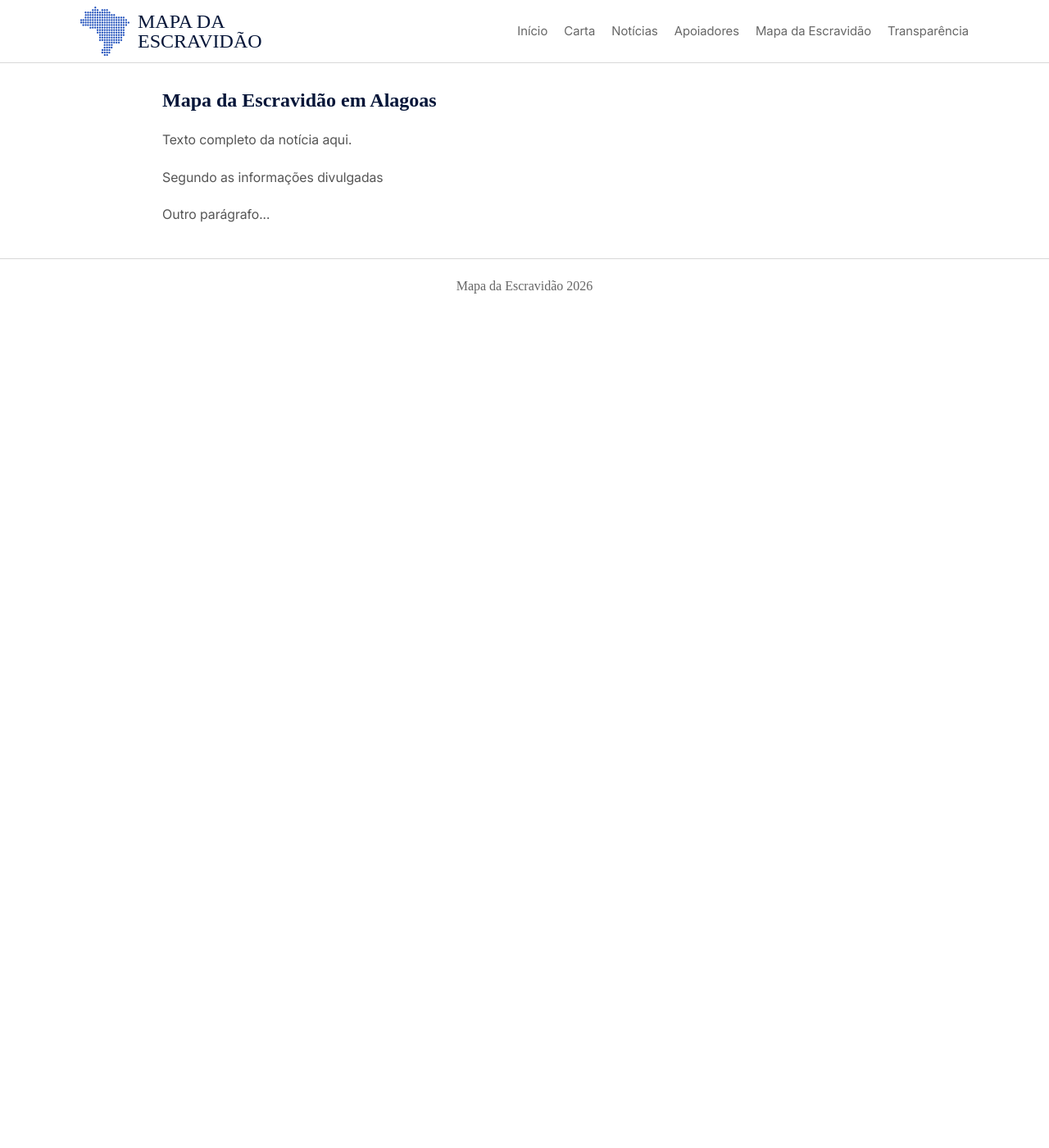
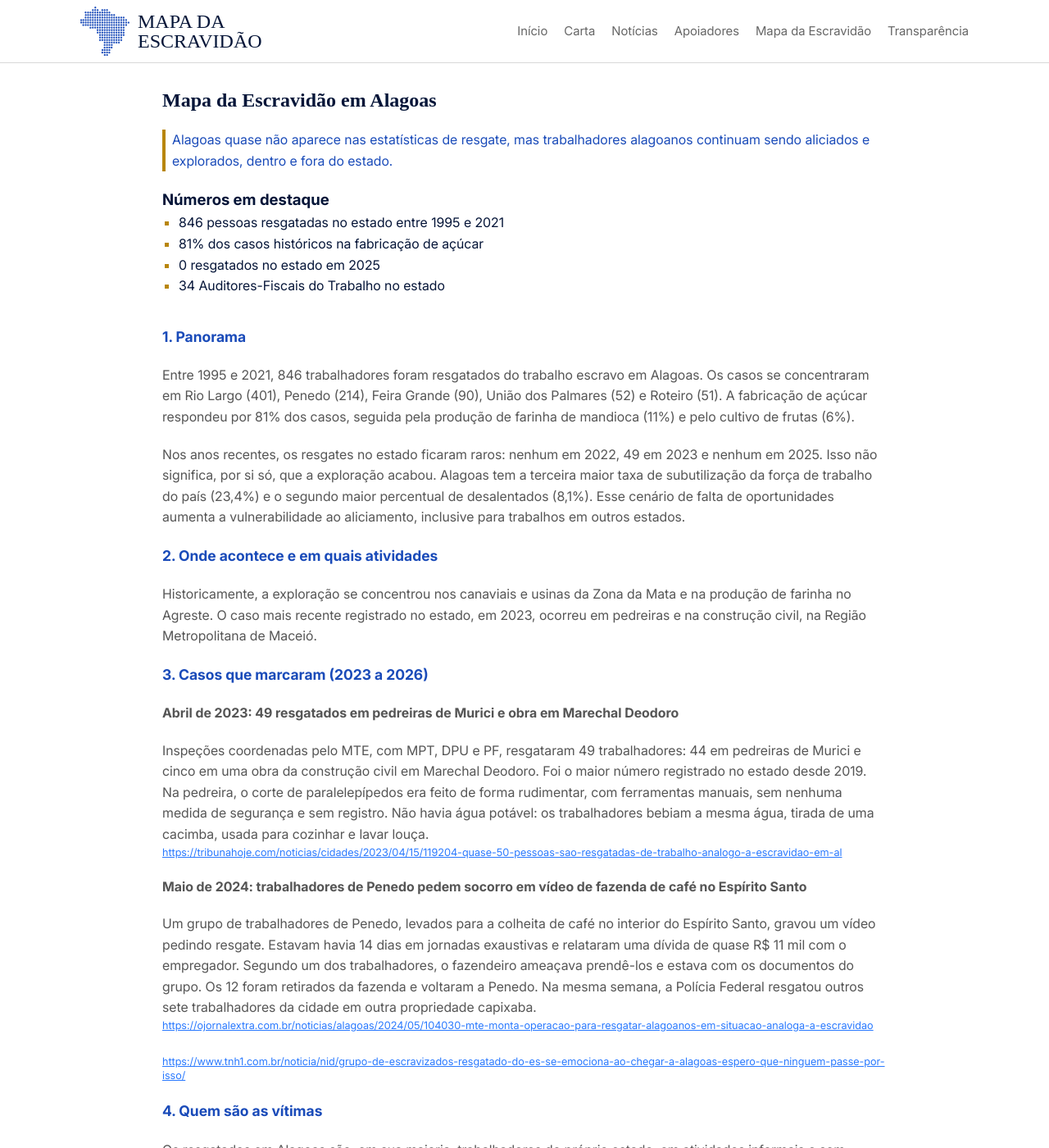
Before and after one commit to Landowski/mapa-escravidao, a Jekyll site: the page built from mapa-escravidao/alagoas.html, in a window 1280 px wide and 1400 px high. Shown: the whole window at 82% size. Built offline with Jekyll 4.4.1, drawn with Linux system fonts in a browser that asks for light colours; some web fonts are replaced; some of the changed text lies outside the part shown.

Commit message:
Add files via upload

```diff
--- a/mapa-escravidao/alagoas.html
+++ b/mapa-escravidao/alagoas.html
@@ -9,11 +9,52 @@ permalink: /mapa-escravidao/alagoas
 
                 <h1 class="title">Mapa da Escravidão em Alagoas</h1>
 
-                <p>Texto completo da notícia aqui.</p>
+                <p class="abertura">Alagoas quase não aparece nas estatísticas de resgate, mas trabalhadores alagoanos continuam sendo aliciados e explorados, dentro e fora do estado.</p>
 
-                <p>Segundo as informações divulgadas</p>
+                <h3>Números em destaque</h3>
 
-                <p>Outro parágrafo...</p>
+                <ul class="destaque">
+                    <li>846 pessoas resgatadas no estado entre 1995 e 2021</li>
+                    <li>81% dos casos históricos na fabricação de açúcar</li>
+                    <li>0 resgatados no estado em 2025</li>
+                    <li>34 Auditores-Fiscais do Trabalho no estado</li>
+                </ul>
+
+                <h4>1. Panorama</h4>
+
+                <p>Entre 1995 e 2021, 846 trabalhadores foram resgatados do trabalho escravo em Alagoas. Os casos se concentraram em Rio Largo (401), Penedo (214), Feira Grande (90), União dos Palmares (52) e Roteiro (51). A fabricação de açúcar respondeu por 81% dos casos, seguida pela produção de farinha de mandioca (11%) e pelo cultivo de frutas (6%).</p>
+
+                <p>Nos anos recentes, os resgates no estado ficaram raros: nenhum em 2022, 49 em 2023 e nenhum em 2025. Isso não significa, por si só, que a exploração acabou. Alagoas tem a terceira maior taxa de subutilização da força de trabalho do país (23,4%) e o segundo maior percentual de desalentados (8,1%). Esse cenário de falta de oportunidades aumenta a vulnerabilidade ao aliciamento, inclusive para trabalhos em outros estados.</p>
+
+                <h4>2. Onde acontece e em quais atividades</h4>
+
+                <p>Historicamente, a exploração se concentrou nos canaviais e usinas da Zona da Mata e na produção de farinha no Agreste. O caso mais recente registrado no estado, em 2023, ocorreu em pedreiras e na construção civil, na Região Metropolitana de Maceió.</p>
+
+                <h4>3. Casos que marcaram (2023 a 2026)</h4>
+
+                <p><strong>Abril de 2023: 49 resgatados em pedreiras de Murici e obra em Marechal Deodoro</strong></p>
+
+                <p>Inspeções coordenadas pelo MTE, com MPT, DPU e PF, resgataram 49 trabalhadores: 44 em pedreiras de Murici e cinco em uma obra da construção civil em Marechal Deodoro. Foi o maior número registrado no estado desde 2019. Na pedreira, o corte de paralelepípedos era feito de forma rudimentar, com ferramentas manuais, sem nenhuma medida de segurança e sem registro. Não havia água potável: os trabalhadores bebiam a mesma água, tirada de uma cacimba, usada para cozinhar e lavar louça.
+                    <br>
+                <a class="escravidao-link" href="https://tribunahoje.com/noticias/cidades/2023/04/15/119204-quase-50-pessoas-sao-resgatadas-de-trabalho-analogo-a-escravidao-em-al" target="_blank">https://tribunahoje.com/noticias/cidades/2023/04/15/119204-quase-50-pessoas-sao-resgatadas-de-trabalho-analogo-a-escravidao-em-al</a></p>
+
+                <p><strong>Maio de 2024: trabalhadores de Penedo pedem socorro em vídeo de fazenda de café no Espírito Santo</strong></p>
+
+                <p>Um grupo de trabalhadores de Penedo, levados para a colheita de café no interior do Espírito Santo, gravou um vídeo pedindo resgate. Estavam havia 14 dias em jornadas exaustivas e relataram uma dívida de quase R$ 11 mil com o empregador. Segundo um dos trabalhadores, o fazendeiro ameaçava prendê-los e estava com os documentos do grupo. Os 12 foram retirados da fazenda e voltaram a Penedo. Na mesma semana, a Polícia Federal resgatou outros sete trabalhadores da cidade em outra propriedade capixaba.
+                    <br>
+                <a class="escravidao-link" href="https://ojornalextra.com.br/noticias/alagoas/2024/05/104030-mte-monta-operacao-para-resgatar-alagoanos-em-situacao-analoga-a-escravidao" target="_blank">https://ojornalextra.com.br/noticias/alagoas/2024/05/104030-mte-monta-operacao-para-resgatar-alagoanos-em-situacao-analoga-a-escravidao</a>
+                    <br>
+                <a class="escravidao-link" href="https://www.tnh1.com.br/noticia/nid/grupo-de-escravizados-resgatado-do-es-se-emociona-ao-chegar-a-alagoas-espero-que-ninguem-passe-por-isso/" target="_blank">https://www.tnh1.com.br/noticia/nid/grupo-de-escravizados-resgatado-do-es-se-emociona-ao-chegar-a-alagoas-espero-que-ninguem-passe-por-isso/</a></p>
+
+                <h4>4. Quem são as vítimas</h4>
+
+                <p>Os resgatados em Alagoas são, em sua maioria, trabalhadores do próprio estado, em atividades informais e sem qualquer proteção. Uma parte importante das vítimas alagoanas, porém, é explorada longe de casa. Aliciadores recrutam trabalhadores em cidades do interior, como Penedo, com promessas de trabalho em colheitas de outros estados. Lá, as vítimas acabam presas por dívidas, ameaças e retenção de documentos. Esses casos entram nas estatísticas dos estados onde a exploração ocorre, e não nas de Alagoas.</p>
+
+                <h4>5. Cenário da fiscalização</h4>
+
+                <p>Alagoas tem 34 Auditores-Fiscais do Trabalho, com média de idade de 48,7 anos, para uma força de trabalho de 1,32 milhão de pessoas. É um auditor para cada 38,8 mil trabalhadores. Pela referência intermediária de 1 inspetor para 20 mil trabalhadores, entre as razões indicativas da OIT, seriam necessários cerca de 66.</p>
+
+                <p class="fontes">Fontes: Ministério do Trabalho e Emprego / Secretaria de Inspeção do Trabalho; Superintendência Regional do Trabalho em Alagoas; Ministério Público do Trabalho; Observatório da Erradicação do Trabalho Escravo e do Tráfico de Pessoas (SmartLab MPT/OIT); Polícia Federal; Painel Estatístico de Pessoal (MGI), consulta em 26/09/2026; IBGE, PNAD Contínua, 2º trimestre de 2026.</p>
 
             </div>
         </section>
```
